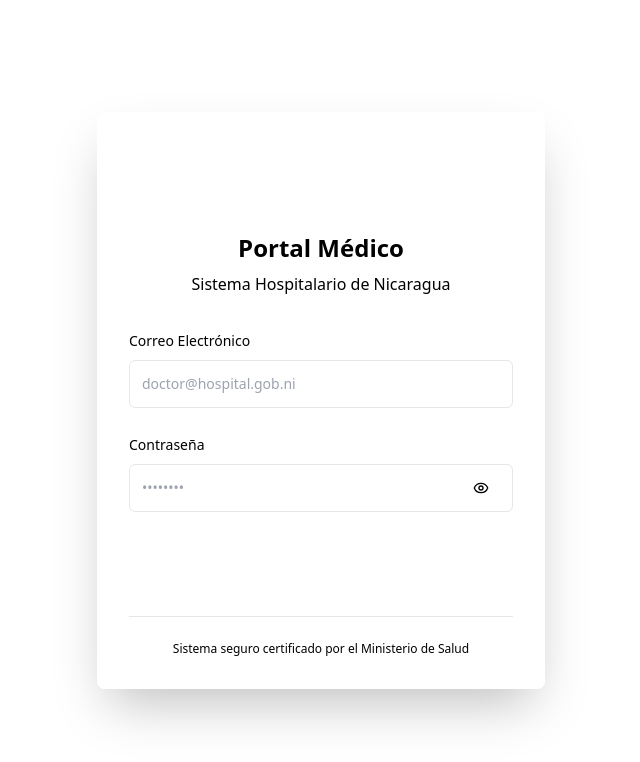
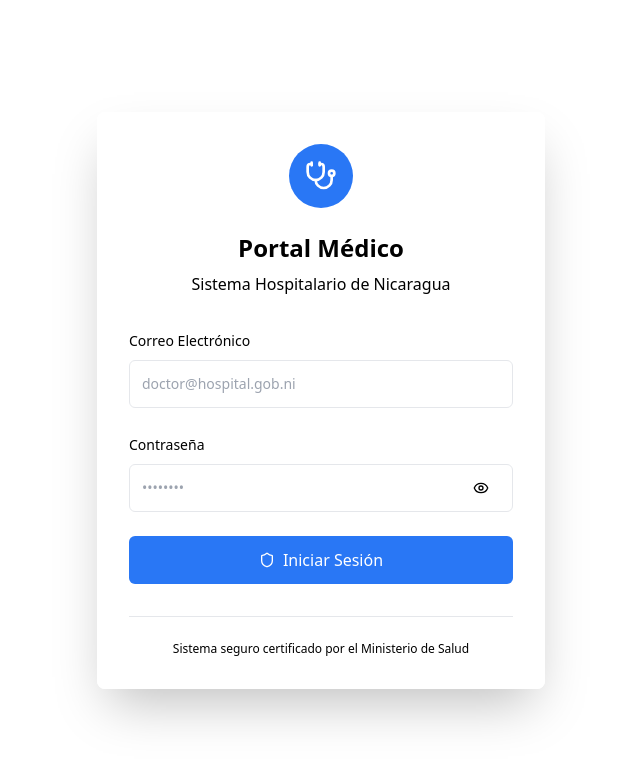
Before and after one commit to OrlandoTellez/nexo-dashboard, a React (Vite) app: page / in a window 1280 px wide. Shown: the top 762 px of the page, without its empty margins (319-959 px from the left). Built offline with nearby package versions, Linux system fonts and the light colour scheme; the HTML template or start-up script is replaced by a standard one.

Commit message:
feat: diseño de login, usandoi el compoennte Input

```diff
--- a/src/components/auth/LoginForm.tsx
+++ b/src/components/auth/LoginForm.tsx
@@ -33,11 +33,11 @@ export function LoginForm({ onLogin }: LoginFormProps) {
   };
 
   return (
-    <div className="min-h-screen flex items-center justify-center bg-gradient-to-br from-medical-light-blue to-background p-4">
+    <div className="min-h-screen flex items-center justify-center bg-gradient-to-br from-medical-light-blue to-background bg-[e8f0fe] p-4">
       <div className="w-full max-w-md bg-white/90 backdrop-blur-md rounded-lg shadow-2xl p-8 space-y-8">
         {/* Encabezado */}
         <div className="text-center space-y-6">
-          <div className="mx-auto w-16 h-16 bg-gradient-primary rounded-full flex items-center justify-center">
+          <div className="mx-auto w-16 h-16 bg-[#2977f5] rounded-full flex items-center justify-center">
             <Stethoscope className="w-8 h-8 text-white" />
           </div>
           <div>
@@ -93,7 +93,7 @@ export function LoginForm({ onLogin }: LoginFormProps) {
 
           <button
             type="submit"
-            className="w-full h-12 bg-gradient-primary hover:bg-primary-hover font-medium rounded-md text-white"
+            className="w-full h-12 bg-[#2977f5] hover:bg-primary-hover font-medium rounded-md text-white"
             disabled={isLoading}
           >
             {isLoading ? (
```
